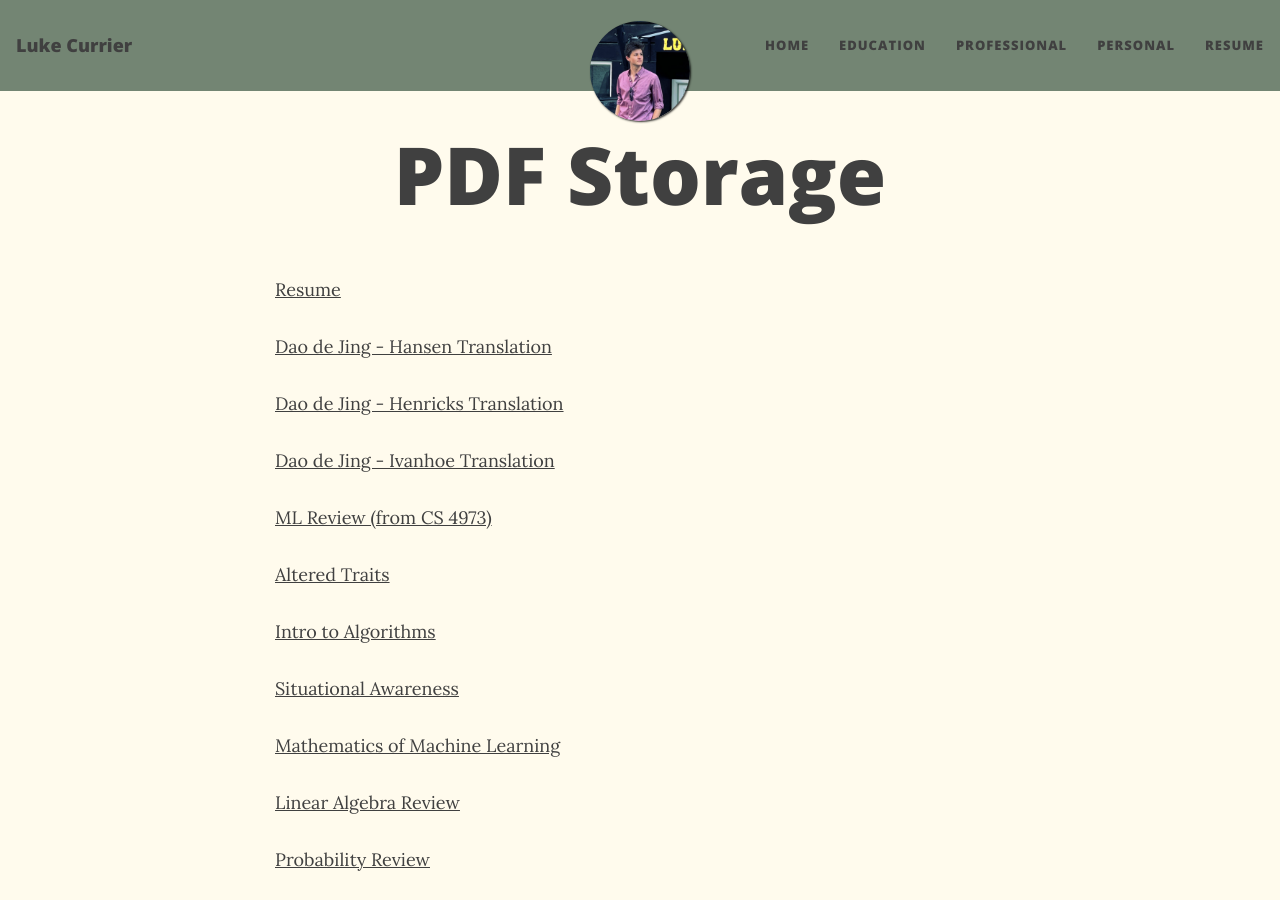
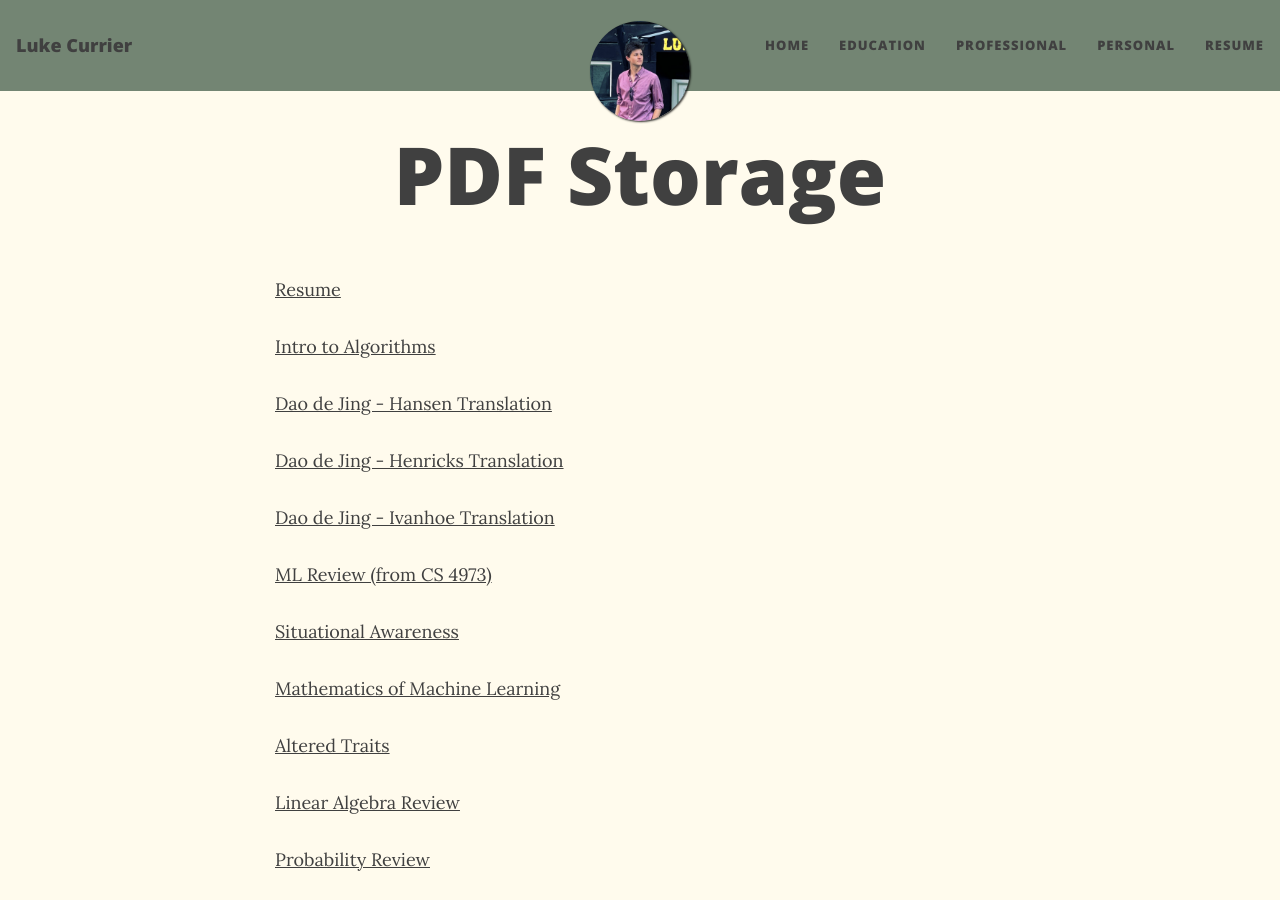
Before and after one commit to lukecurrier/lukecurrier.github.io, a Jekyll site: the page built from archive.md, in a window 1280 px wide and 900 px high. Built offline with Jekyll 4.4.1, drawn with Linux system fonts in a browser that asks for light colours; nearby versions of some CDN libraries; part of the change alters nothing that is shown.

```diff
--- a/archive.md
+++ b/archive.md
@@ -3,6 +3,8 @@ layout: page
 title: PDF Storage
 ---
 <a href="/assets/files/resume.pdf" target=None>Resume</a><br>
+
+<a href="/assets/files/introalgo.pdf" target=None>Intro to Algorithms</a><br>
 
 <a href="/assets/files/daodejing-hansen.pdf" target=None>Dao de Jing - Hansen Translation</a><br>
 
@@ -12,13 +14,11 @@ title: PDF Storage
 
 <a href="/assets/files/trustai-ml-intro.pdf" target=None>ML Review (from CS 4973)</a><br>
 
-<a href="/assets/files/alteredtraits.pdf" target=None>Altered Traits</a><br>
-
-<a href="/assets/files/introalgo.pdf" target=None>Intro to Algorithms</a><br>
-
 <a href="/assets/files/sitaware.pdf" target=None>Situational Awareness</a><br>
 
 <a href="/assets/files/mml.pdf" target=None>Mathematics of Machine Learning</a><br>
+
+<a href="/assets/files/alteredtraits.pdf" target=None>Altered Traits</a><br>
 
 <a href="/assets/files/linalg.pdf" target=None>Linear Algebra Review</a><br>
 
```
